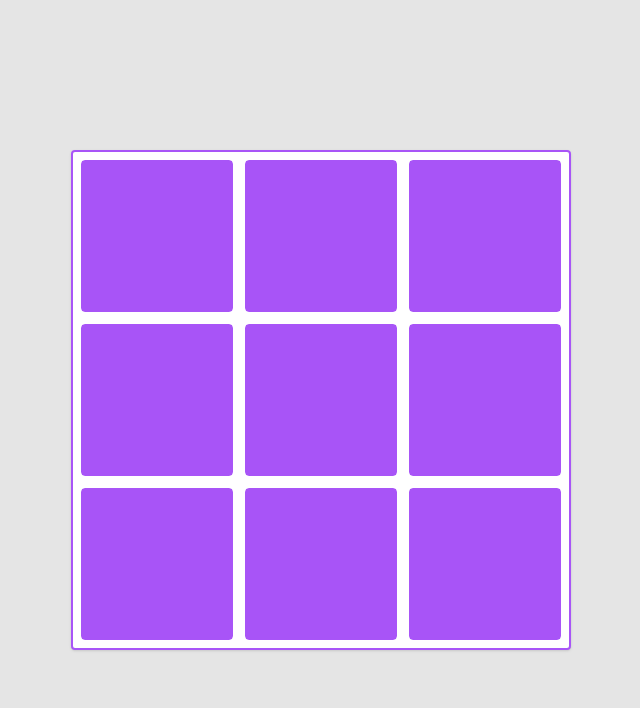
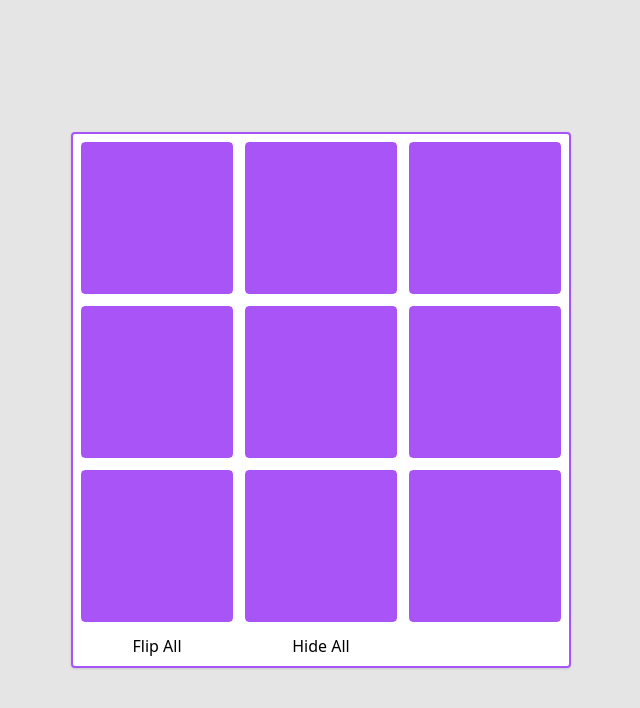
Before and after one commit to jestrux/meetings-app, a React (Vite) app: page / in a window 1280 px wide. Shown: the top 708 px of the page, without its empty margins (319-959 px from the left). Built offline with nearby package versions, Linux system fonts and the light colour scheme.

Commit message:
Add logic for flipping tiles

```diff
--- /dev/null
+++ b/src/Game/GameButtonCard.jsx
@@ -0,0 +1,14 @@
+const GameButtonCard = ({ emoji, flipped, onClick }) => {
+	return (
+		<button
+			className={`${
+				flipped && "flipped"
+			} game-card relative aspect-square border border-neutral-500 p-7 rounded flex items-center justify-center`}
+			onClick={onClick}
+		>
+			<img src={emoji} alt="" />
+		</button>
+	);
+};
+
+export default GameButtonCard;
--- a/src/Game/index.jsx
+++ b/src/Game/index.jsx
@@ -1,63 +1,65 @@
+import { useState } from "react";
 import * as emojis from "./emojis";
 import "./Game.css";
+import GameButtonCard from "./GameButtonCard";
+
+function shuffle(array) {
+	return [...array].sort(() => Math.random() - 0.5);
+}
+
+function getRandomTiles() {
+	const pictures = shuffle(Object.keys(emojis)).slice(0, 3);
+	return shuffle([
+		pictures[0],
+		pictures[1],
+		pictures[2],
+		pictures[0],
+		pictures[2],
+		pictures[1],
+		pictures[1],
+		pictures[0],
+		pictures[2],
+	]);
+}
 
 const Game = () => {
+	const [tiles, setTiles] = useState(getRandomTiles());
+	const [flippedPictures, setFlippedPictures] = useState([]);
+
+	const flipTile = (tileIndex, flipped = false) => {
+		setFlippedPictures(
+			flipped
+				? flippedPictures.filter((idx) => idx != tileIndex)
+				: [...flippedPictures, tileIndex]
+		);
+	};
+
+	const handleFlipped = (tileIndex) => {
+		flipTile(tileIndex, flippedPictures.includes(tileIndex));
+	};
+
+	const flipAll = () => {
+		setFlippedPictures([...tiles].map((_, index) => index));
+	};
+
+	const hideAll = () => {
+		setFlippedPictures([]);
+	};
+
 	return (
 		<div className="rounded shadow bg-white p-2 gap-3 grid grid-cols-3 border-2 border-purple-500 w-[500px]">
-			<button
-				className="game-card relative aspect-square border border-neutral-500 p-7 rounded flex items-center justify-center"
-				onClick={(e) => e.target.classList.toggle("flipped")}
-			>
-				<img src={emojis.airplane} alt="" />
-			</button>
-			<button
-				className="game-card aspect-square border border-neutral-500 p-7 rounded flex items-center justify-center"
-				onClick={(e) => e.target.classList.toggle("flipped")}
-			>
-				<img src={emojis.basketball} alt="" />
-			</button>
-			<button
-				className="game-card aspect-square border border-neutral-500 p-7 rounded flex items-center justify-center"
-				onClick={(e) => e.target.classList.toggle("flipped")}
-			>
-				<img src={emojis.airplane} alt="" />
-			</button>
-			<button
-				className="game-card aspect-square border border-neutral-500 p-7 rounded flex items-center justify-center"
-				onClick={(e) => e.target.classList.toggle("flipped")}
-			>
-				<img src={emojis.burger} alt="" />
-			</button>
-			<button
-				className="game-card aspect-square border border-neutral-500 p-7 rounded flex items-center justify-center"
-				onClick={(e) => e.target.classList.toggle("flipped")}
-			>
-				<img src={emojis.airplane} alt="" />
-			</button>
-			<button
-				className="game-card aspect-square border border-neutral-500 p-7 rounded flex items-center justify-center"
-				onClick={(e) => e.target.classList.toggle("flipped")}
-			>
-				<img src={emojis.burger} alt="" />
-			</button>
-			<button
-				className="game-card aspect-square border border-neutral-500 p-7 rounded flex items-center justify-center"
-				onClick={(e) => e.target.classList.toggle("flipped")}
-			>
-				<img src={emojis.basketball} alt="" />
-			</button>
-			<button
-				className="game-card aspect-square border border-neutral-500 p-7 rounded flex items-center justify-center"
-				onClick={(e) => e.target.classList.toggle("flipped")}
-			>
-				<img src={emojis.burger} alt="" />
-			</button>
-			<button
-				className="game-card aspect-square border border-neutral-500 p-7 rounded flex items-center justify-center"
-				onClick={(e) => e.target.classList.toggle("flipped")}
-			>
-				<img src={emojis.basketball} alt="" />
-			</button>
+			{tiles.map((tile, index) => (
+				<GameButtonCard
+					key={index}
+					emoji={emojis[tile]}
+					flipped={flippedPictures.includes(index)}
+					onClick={() => handleFlipped(index)}
+				/>
+			))}
+
+			<button onClick={flipAll}>Flip All</button>
+
+			<button onClick={hideAll}>Hide All</button>
 		</div>
 	);
 };
```
